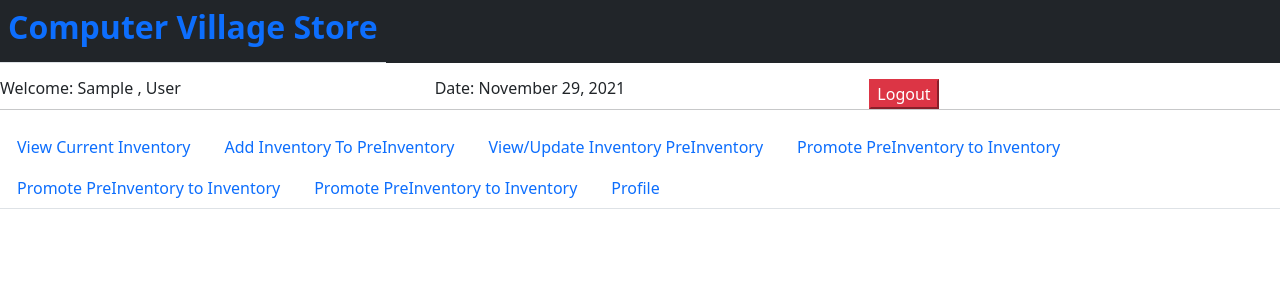
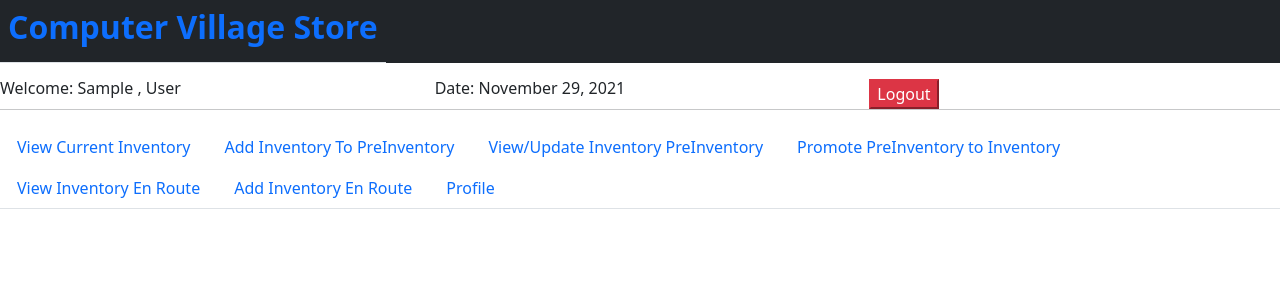
Before and after one commit to lnkafu/CVS_FRONTEND_FINAL, a React (Create React App) app: page /RegulatorDashboard in a window 1280 px wide. Shown: the top 300 px of the page. Built offline with nearby package versions, Linux system fonts and the light colour scheme; no server answers; sample sign-in values are in the browser's storage.

Commit message:
minor updates

```diff
--- a/src/pages/dashboards/regulator.jsx
+++ b/src/pages/dashboards/regulator.jsx
@@ -97,10 +97,10 @@ class RegulatorDashBoard extends React.Component {
                 <Tab eventKey="promotePreInventory" title="Promote PreInventory to Inventory">
                     <PromotePreInventoryToInventoryComponent />
                 </Tab>
-                <Tab eventKey="promotePreInventory" title="Promote PreInventory to Inventory">
+                <Tab eventKey="viewInventoryEnRoute" title="View Inventory En Route">
                     <ViewInventoryEnRouteComponent />
                 </Tab>
-                <Tab eventKey="promotePreInventory" title="Promote PreInventory to Inventory">
+                <Tab eventKey="addInventoryEnRoute" title="Add Inventory En Route">
                     <AddToInventoryEnRouteComponent />
                 </Tab>
                 <Tab eventKey="profile" title="Profile" >
```
